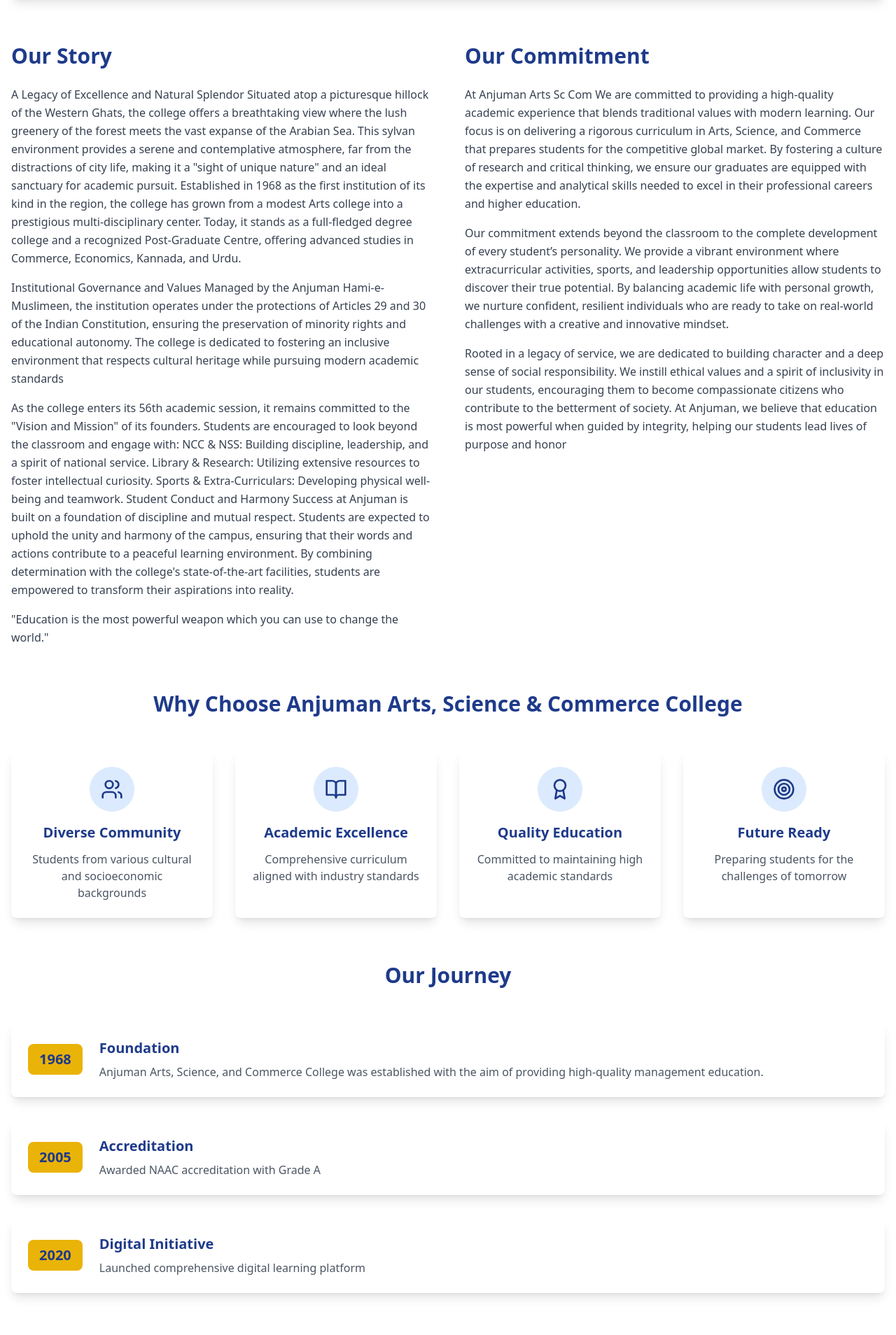
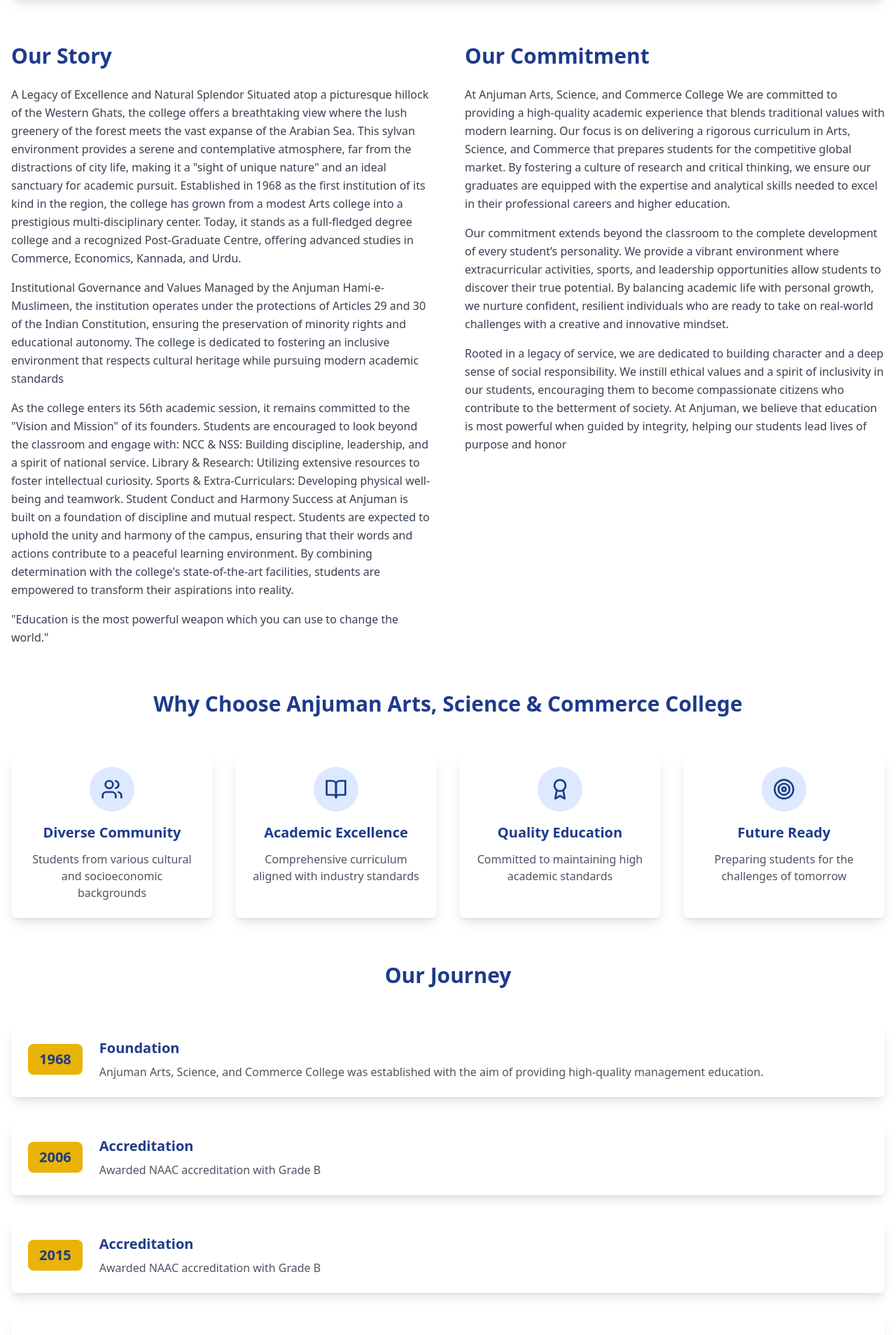
Before and after one commit to aascc-hub/aascc-web, a React (Vite) app: page /about/introduction in a window 1280 px wide. Shown: the part 805-2713 px from the top of the page at 70% size. Built offline with nearby package versions, Linux system fonts and the light colour scheme.

Commit message:
little Correction has been done

```diff
--- a/src/pages/about/Introduction.tsx
+++ b/src/pages/about/Introduction.tsx
@@ -3,7 +3,9 @@ import { Award, Users, BookOpen, Target } from 'lucide-react';
 const Introduction = () => {
   const milestones = [
     { year: '1968', title: 'Foundation', description: 'Anjuman Arts, Science, and Commerce College was established with the aim of providing high-quality management education.' },
-    { year: '2005', title: 'Accreditation', description: 'Awarded NAAC accreditation with Grade A' },
+    { year: '2006', title: 'Accreditation', description: 'Awarded NAAC accreditation with Grade B' },
+    { year: '2015', title: 'Accreditation', description: 'Awarded NAAC accreditation with Grade B' },
+    { year: '2025', title: 'Accreditation', description: 'Awarded NAAC accreditation with Grade B+' },
     { year: '2020', title: 'Digital Initiative', description: 'Launched comprehensive digital learning platform' }
   ];
 
@@ -89,7 +91,7 @@ const Introduction = () => {
             <h2 className="text-3xl font-bold text-blue-900 mb-6">Our Commitment</h2>
             <div className="space-y-4 text-gray-700 leading-relaxed">
               <p>
-                At Anjuman Arts Sc Com We are committed to providing a high-quality academic experience that blends traditional values with modern learning. Our focus is on delivering a rigorous curriculum in Arts, Science, and Commerce that prepares students for the competitive global market. By fostering a culture of research and critical thinking, we ensure our graduates are equipped with the expertise and analytical skills needed to excel in their professional careers and higher education.
+                At Anjuman Arts, Science, and Commerce College We are committed to providing a high-quality academic experience that blends traditional values with modern learning. Our focus is on delivering a rigorous curriculum in Arts, Science, and Commerce that prepares students for the competitive global market. By fostering a culture of research and critical thinking, we ensure our graduates are equipped with the expertise and analytical skills needed to excel in their professional careers and higher education.
               </p>
               <p>
                 Our commitment extends beyond the classroom to the complete development of every student’s personality. We provide a vibrant environment where extracurricular activities, sports, and leadership opportunities allow students to discover their true potential. By balancing academic life with personal growth, we nurture confident, resilient individuals who are ready to take on real-world challenges with a creative and innovative mindset.
```
